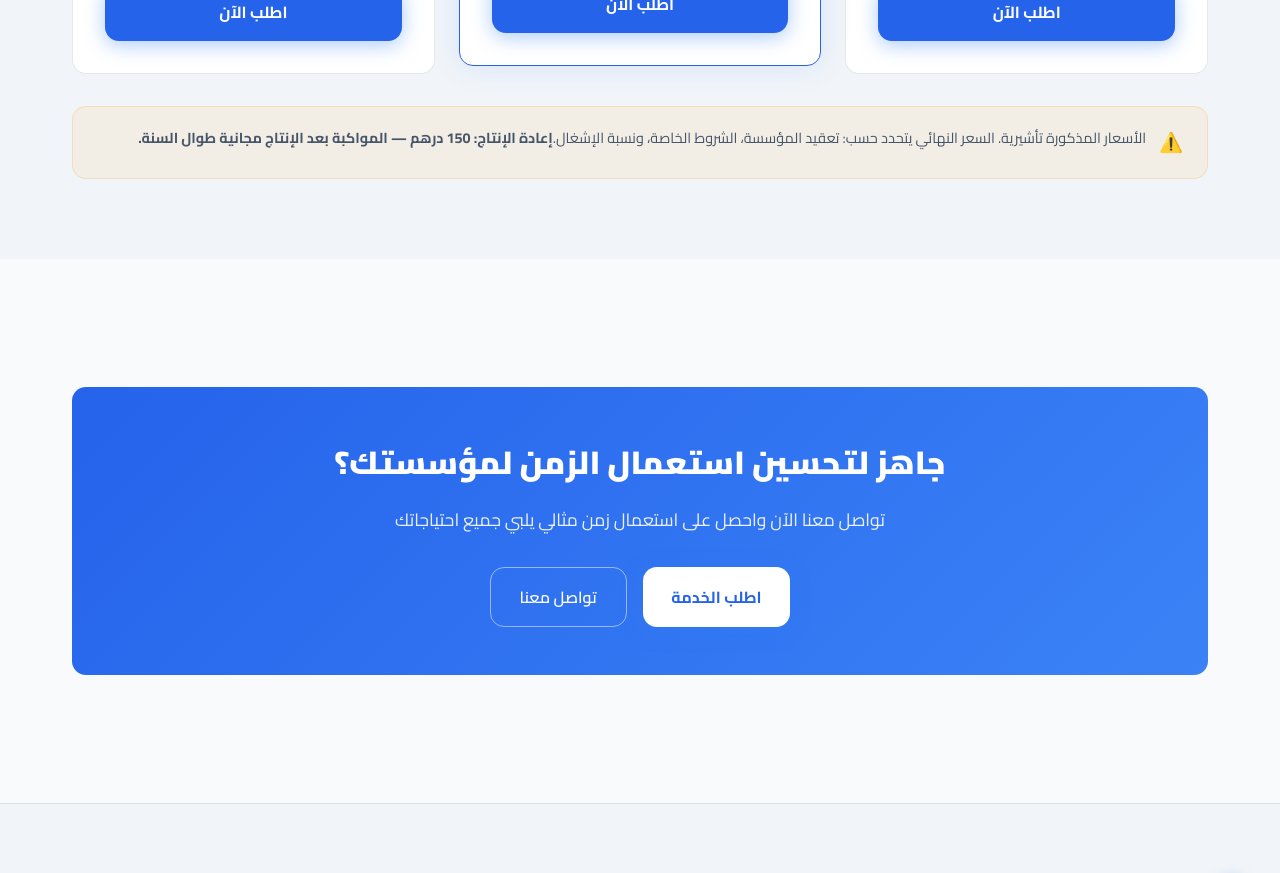
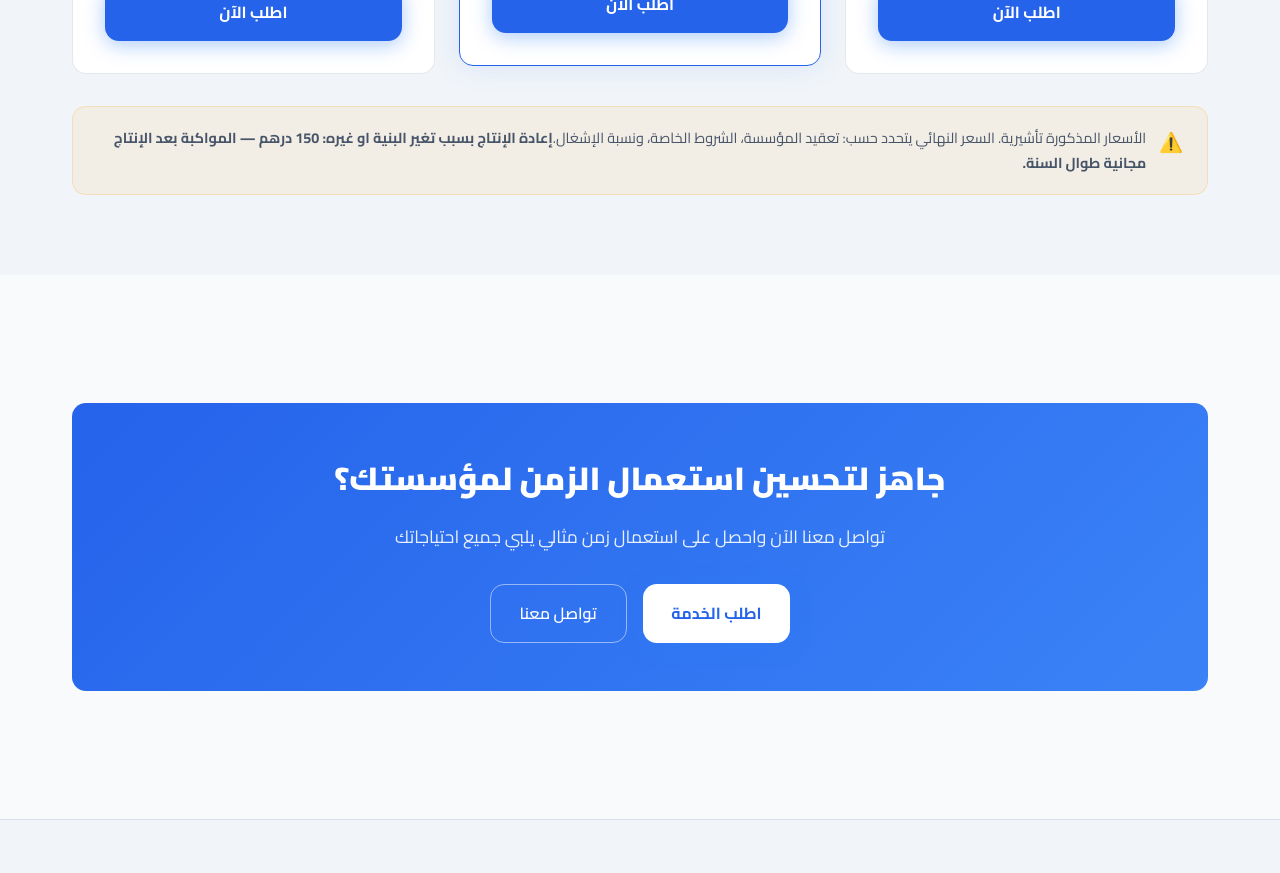
Before and after one commit to bnourochdsmb20163-cpu/jadwali-2.0, a React (Vite) app: page /#/ in a window 1280 px wide. Shown: the part 2800-3673 px from the top of the page. Built offline with nearby package versions, Linux system fonts and the light colour scheme.

Commit message:
Update Home.tsx

```diff
--- a/src/pages/Home.tsx
+++ b/src/pages/Home.tsx
@@ -296,7 +296,7 @@ export default function Home() {
           <div className="pricing-note">
             <span className="note-icon">⚠️</span>
             <p>الأسعار المذكورة تأشيرية. السعر النهائي يتحدد حسب: تعقيد المؤسسة، الشروط الخاصة، ونسبة الإشغال.
-            <strong>إعادة الإنتاج: 150 درهم — المواكبة بعد الإنتاج مجانية طوال السنة.</strong></p>
+            <strong>إعادة الإنتاج بسبب تغير البنية او غيره: 150 درهم — المواكبة بعد الإنتاج مجانية طوال السنة.</strong></p>
           </div>
         </div>
       </section>
```
